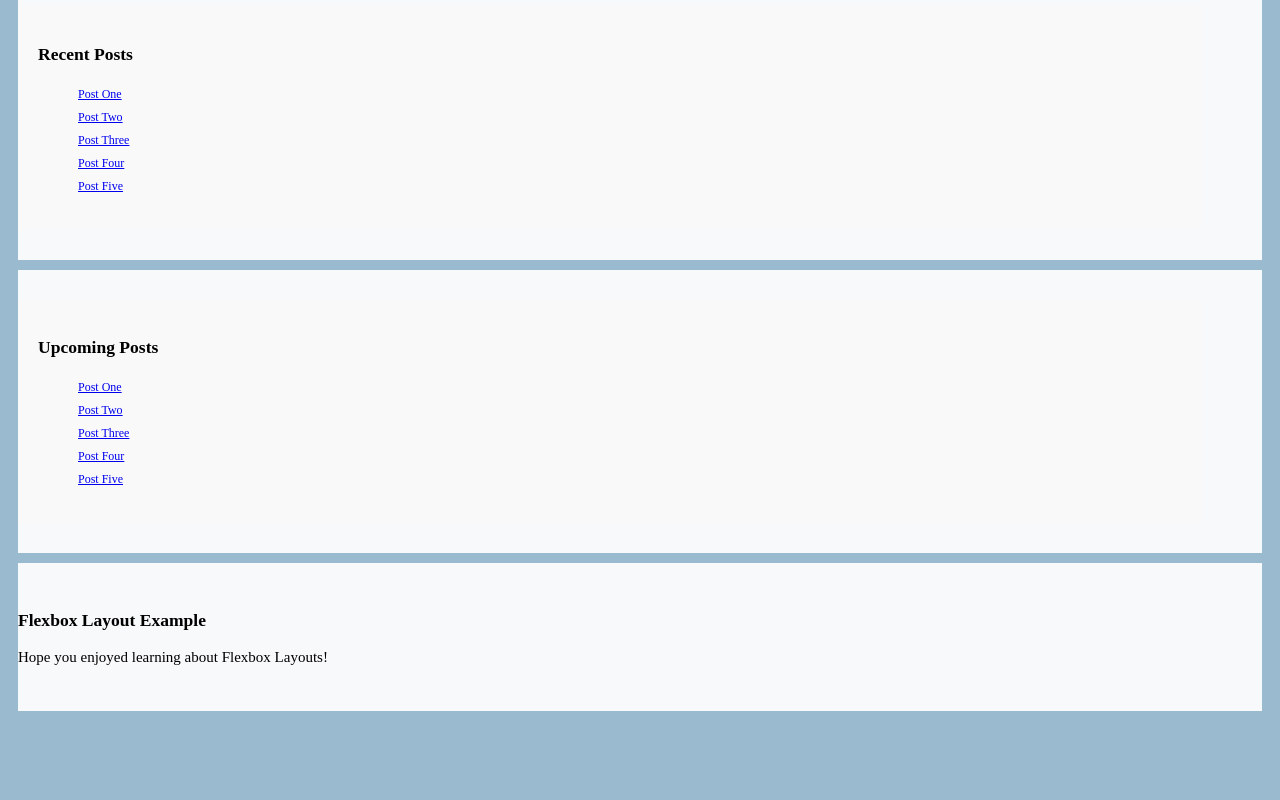
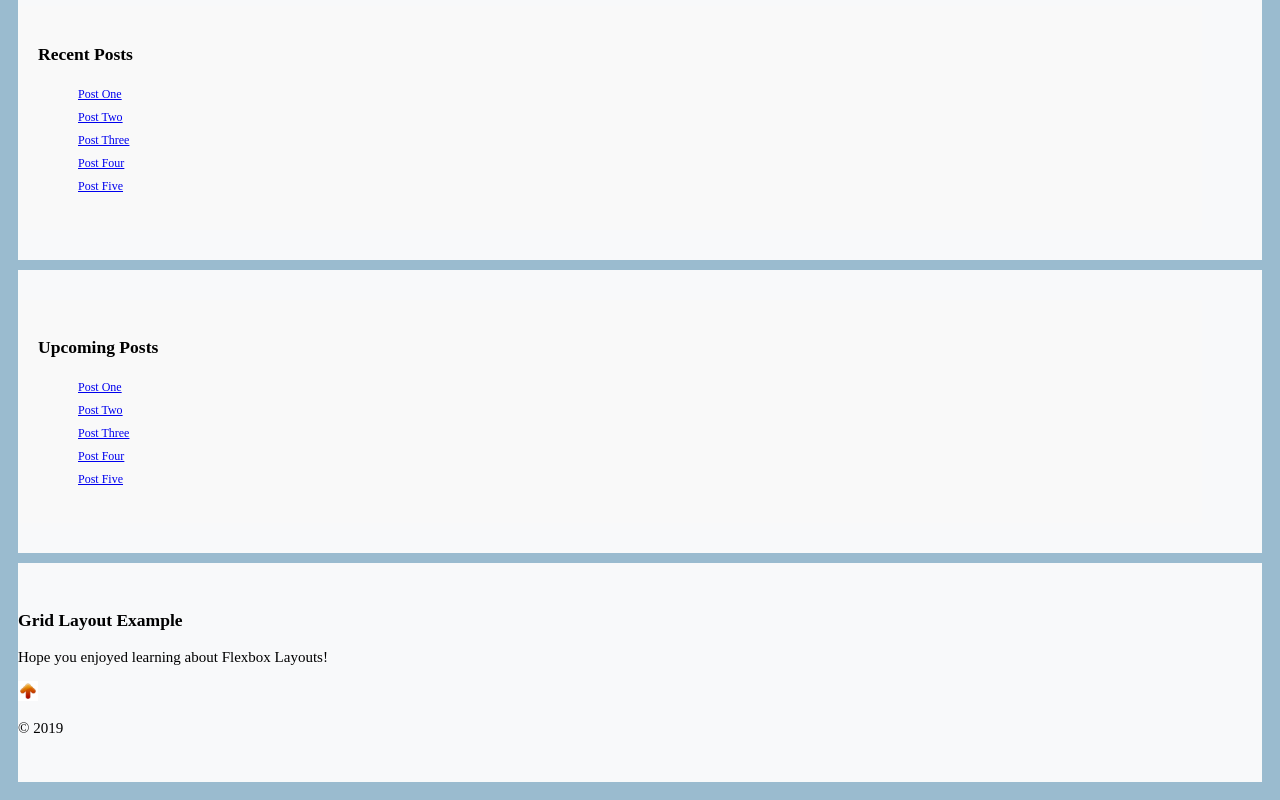
Before and after one commit to SGalilejeva/Homework2, a plain HTML site: page grid.html in a window 1280 px wide. Shown: the part 1099-1899 px from the top of the page. Before the commit the page ends 1828 px from the top, so only its background shows below. Drawn offline with Linux system fonts and the light colour scheme.

Commit message:
added jpg

```diff
--- a/grid.css
+++ b/grid.css
@@ -1,3 +1,6 @@
+@import url('https://fonts.googleapis.com/css?family=Montserrat:400,500,600,700');
+
+
 header nav ul {
   display: flex;
   align-items: baseline;
--- a/grid.html
+++ b/grid.html
@@ -88,8 +88,10 @@
             <!--<div class="sidebar">6.Footer-->
             <div class="grid-item10">
                 <footer>
-                    <h3>Flexbox Layout Example</h3>
+                    <h3>Grid Layout Example</h3>
                     <p>Hope you enjoyed learning about Flexbox Layouts!</p>
+                    <a href="#up"><img src="download.jpg" width="20" alt="bulta uz augšu"></a>
+                    <p>© 2019</p>
                 </footer>
             </div>
 
```
Also changed, not shown: branded-content.jpg (added), download.jpg (added).
